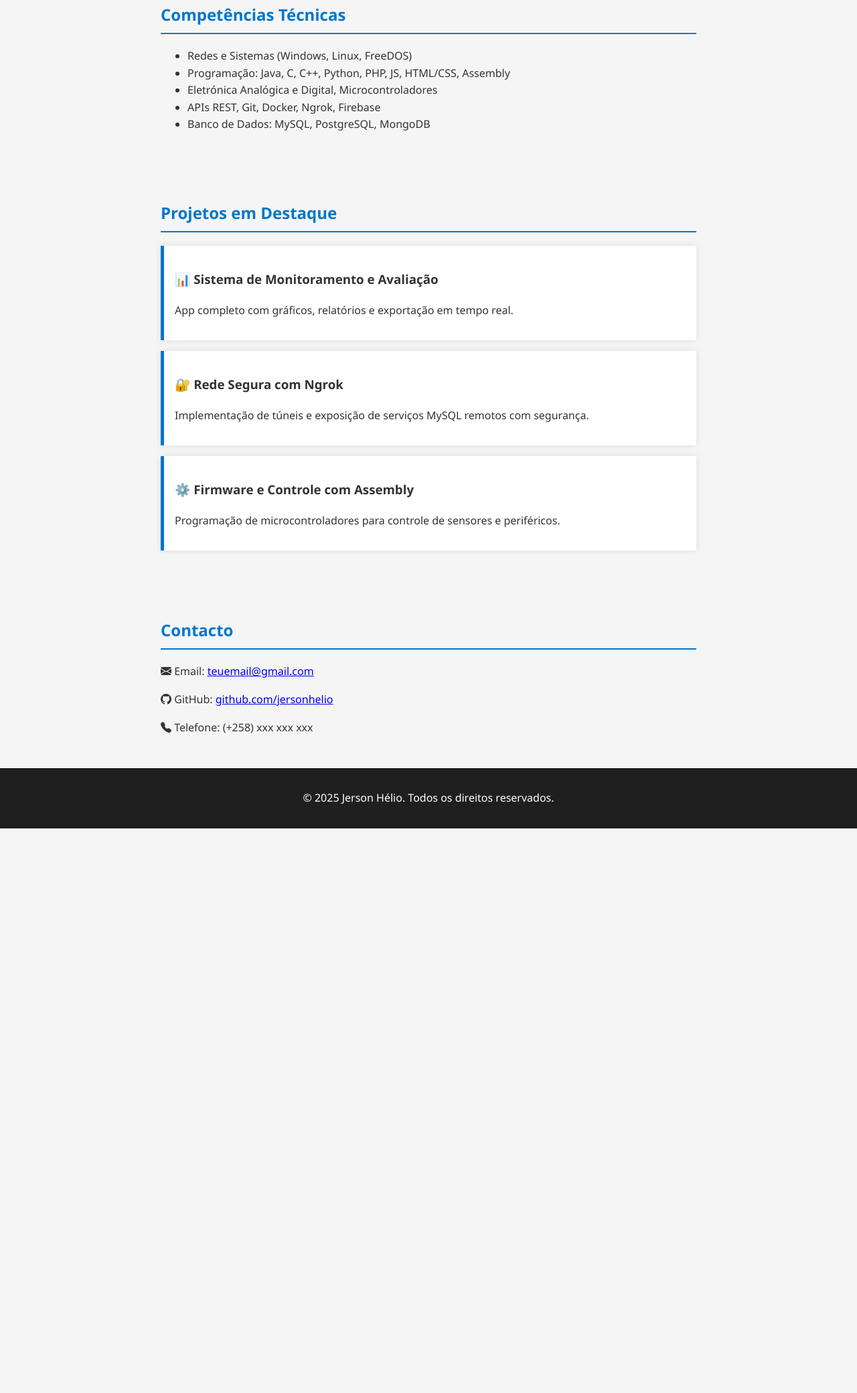
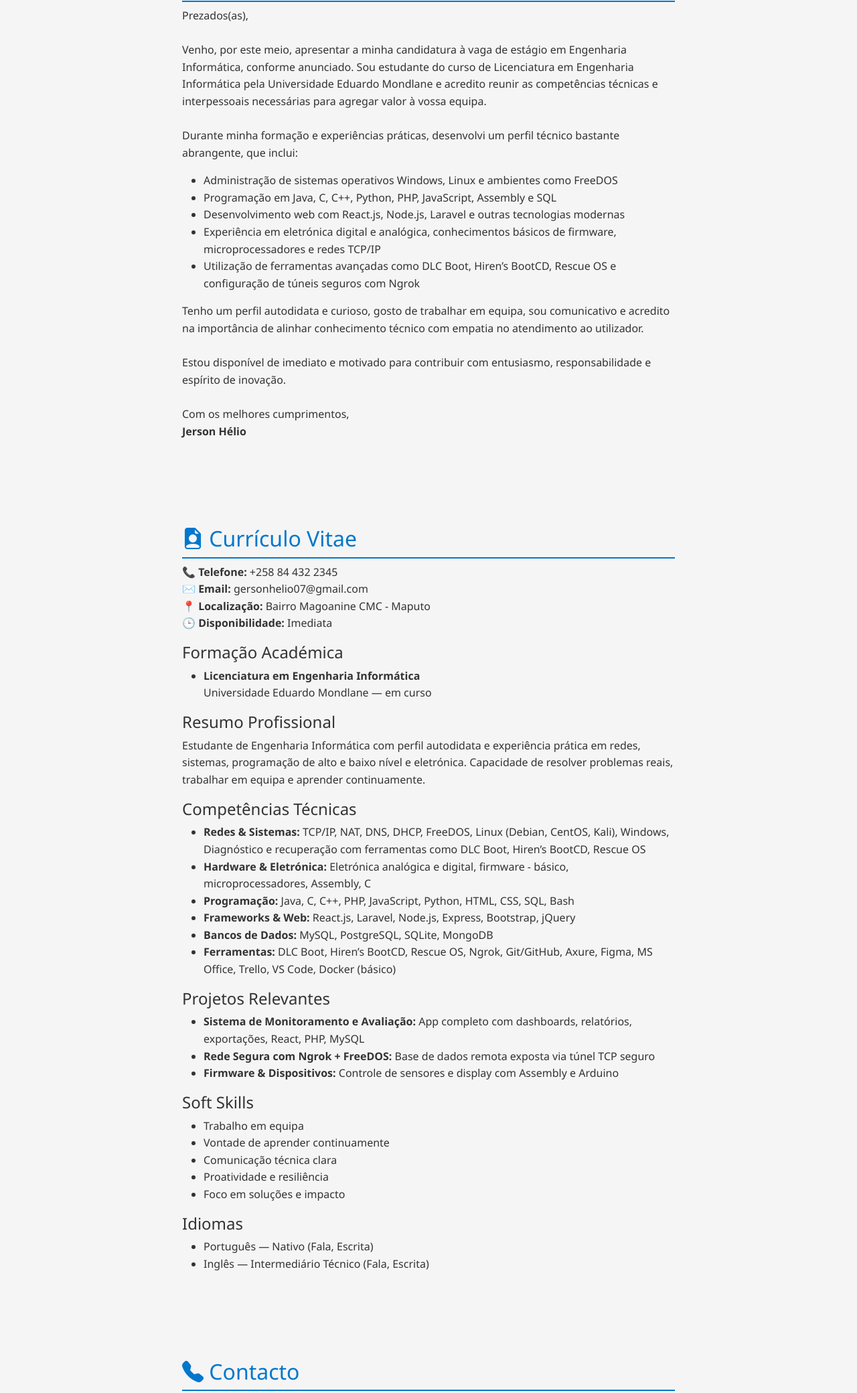
Before and after one commit to Jhelly7/jersonhelio.github.io, a plain HTML site: page index.html in a window 1280 px wide. Shown: the part 593-2673 px from the top of the page at 67% size. Before the commit the page ends 1830 px from the top, so only its background shows below. Drawn offline with nearby package versions, Linux system fonts and the light colour scheme.

Commit message:
index.html

```diff
--- a/index.html
+++ b/index.html
@@ -3,70 +3,115 @@
 <head>
   <meta charset="UTF-8" />
   <meta name="viewport" content="width=device-width, initial-scale=1.0" />
-  <title>Jerson Hélio | Portfólio</title>
+  <title>Jerson Hélio - Engenharia Informática</title>
+  <link href="https://cdn.jsdelivr.net/npm/bootstrap@5.3.3/dist/css/bootstrap.min.css" rel="stylesheet">
+  <link href="https://cdn.jsdelivr.net/npm/bootstrap-icons@1.10.5/font/bootstrap-icons.css" rel="stylesheet">
   <link rel="stylesheet" href="style.css" />
-
-  <!-- Bootstrap Icons -->
-  <link href="https://cdn.jsdelivr.net/npm/bootstrap-icons@1.10.5/font/bootstrap-icons.css" rel="stylesheet">
 </head>
 <body>
-  <header>
-    <img src="foto.jpg" alt="Foto de Jerson Hélio" class="perfil-img" />
-    <h1>Jerson Hélio</h1>
-    <p>Estudante de Engenharia Informática | Desenvolvedor Full Stack | Entusiasta de Sistemas</p>
+  <header class="text-center bg-dark text-white p-4">
+    <img src="foto.jpg" alt="Foto de Jerson Hélio" class="foto-perfil mb-2">
+    <h1 class="mb-0">Jerson Hélio Vilanculo</h1>
+    <p>Estudante de Engenharia Informática</p>
+    <nav>
+    <a href="#sobre">Sobre</a>|
+      <a href="#carta">Carta</a> |
+      <a href="#cv">CV</a> |
+      <a href="#contato">Contacto</a>
+    </nav>
   </header>
 
-  <nav>
-    <a href="#sobre">Sobre</a>
-    <a href="#competencias">Competências</a>
-    <a href="#projetos">Projetos</a>
-    <a href="#contacto">Contacto</a>
-  </nav>
+  <main class="container py-5">
 
     <section id="sobre">
-    <h2>Sobre Mim</h2>
+        <h2><i class="bi bi-file-earmark-person-fill"></i>   Sobre Mim </h2>
         <p>
-      Estudante do 3º ano em Engenharia Informática na UEM, com domínio em programação,
-      redes, eletrónica, microprocessadores e sistemas operativos. Perfil autodidata e apaixonado por resolver problemas reais.
+          Estudante do curso de linceciatura em Engenharia Informática na Universidade Eduardo Mondlane, com domínio em programação, conhecimentos básicos
+         de redes de computadores, base de dados, eletrónica analógica e digital, microprocessadores e sistemas operativos. Perfil autodidata e apaixonado por resolver problemas reais.
         </p>
       </section>
 
-  <section id="competencias">
-    <h2>Competências Técnicas</h2>
+    <section id="carta" class="mb-5">
+      <h2><i class="bi bi-envelope-fill"></i> Carta de Apresentação</h2>
+      <p>
+        Prezados(as),<br><br>
+        Venho, por este meio, apresentar a minha candidatura à vaga de estágio em Engenharia Informática, conforme anunciado. Sou estudante do curso de Licenciatura em Engenharia Informática pela Universidade Eduardo Mondlane e acredito reunir as competências técnicas e interpessoais necessárias para agregar valor à vossa equipa.<br><br>
+        Durante minha formação e experiências práticas, desenvolvi um perfil técnico bastante abrangente, que inclui:
         <ul>
-      <li>Redes e Sistemas (Windows, Linux, FreeDOS)</li>
-      <li>Programação: Java, C, C++, Python, PHP, JS, HTML/CSS, Assembly</li>
-      <li>Eletrónica Analógica e Digital, Microcontroladores</li>
-      <li>APIs REST, Git, Docker, Ngrok, Firebase</li>
-      <li>Banco de Dados: MySQL, PostgreSQL, MongoDB</li>
+          <li>Administração de sistemas operativos Windows, Linux e ambientes como FreeDOS</li>
+          <li>Programação em Java, C, C++, Python, PHP, JavaScript, Assembly e SQL</li>
+          <li>Desenvolvimento web com React.js, Node.js, Laravel e outras tecnologias modernas</li>
+          <li>Experiência em eletrónica digital e analógica, conhecimentos básicos de firmware, microprocessadores e redes TCP/IP</li>
+          <li>Utilização de ferramentas avançadas como DLC Boot, Hiren’s BootCD, Rescue OS e configuração de túneis seguros com Ngrok</li>
+        </ul>
+        Tenho um perfil autodidata e curioso, gosto de trabalhar em equipa, sou comunicativo e acredito na importância de alinhar conhecimento técnico com empatia no atendimento ao utilizador.<br><br>
+        Estou disponível de imediato e motivado para contribuir com entusiasmo, responsabilidade e espírito de inovação.<br><br>
+        Com os melhores cumprimentos,<br>
+        <strong>Jerson Hélio</strong>
+      </p>
+    </section>
+
+    <section id="cv" class="mb-5">
+      <h2><i class="bi bi-file-earmark-person-fill"></i> Currículo Vitae</h2>
+
+      <p><strong>📞 Telefone:</strong> +258 84 432 2345<br>
+      <strong>✉️ Email:</strong> gersonhelio07@gmail.com<br>
+      <strong>📍 Localização:</strong> Bairro Magoanine CMC - Maputo<br>
+      <strong>🕒 Disponibilidade:</strong> Imediata
+
+      <h4>Formação Académica</h4>
+      <ul>
+        <li><strong>Licenciatura em Engenharia Informática</strong><br>Universidade Eduardo Mondlane — em curso</li>
+      </ul>
+
+      <h4>Resumo Profissional</h4>
+      <p>Estudante de Engenharia Informática com perfil autodidata e experiência prática em redes, sistemas, programação de alto e baixo nível e eletrónica. Capacidade de resolver problemas reais, trabalhar em equipa e aprender continuamente.</p>
+
+      <h4>Competências Técnicas</h4>
+      <ul>
+        <li><strong>Redes & Sistemas:</strong> TCP/IP, NAT, DNS, DHCP, FreeDOS, Linux (Debian, CentOS, Kali), Windows, Diagnóstico e recuperação com ferramentas como DLC Boot, Hiren’s BootCD, Rescue OS</li>
+        <li><strong>Hardware & Eletrónica:</strong> Eletrónica analógica e digital, firmware - básico, microprocessadores, Assembly, C</li>
+        <li><strong>Programação:</strong> Java, C, C++, PHP, JavaScript, Python, HTML, CSS, SQL, Bash</li>
+        <li><strong>Frameworks & Web:</strong> React.js, Laravel, Node.js, Express, Bootstrap, jQuery</li>
+        <li><strong>Bancos de Dados:</strong> MySQL, PostgreSQL, SQLite, MongoDB</li>
+        <li><strong>Ferramentas:</strong> DLC Boot, Hiren’s BootCD, Rescue OS, Ngrok, Git/GitHub, Axure, Figma, MS Office, Trello, VS Code, Docker (básico)</li>
+      </ul>
+
+      <h4>Projetos Relevantes</h4>
+      <ul>
+        <li><strong>Sistema de Monitoramento e Avaliação:</strong> App completo com dashboards, relatórios, exportações, React, PHP, MySQL</li>
+        <li><strong>Rede Segura com Ngrok + FreeDOS:</strong> Base de dados remota exposta via túnel TCP seguro</li>
+        <li><strong>Firmware & Dispositivos:</strong> Controle de sensores e display com Assembly e Arduino</li>
+      </ul>
+
+      <h4>Soft Skills</h4>
+      <ul>
+        <li>Trabalho em equipa</li>
+        <li>Vontade de aprender continuamente</li>
+        <li>Comunicação técnica clara</li>
+        <li>Proatividade e resiliência</li>
+        <li>Foco em soluções e impacto</li>
+      </ul>
+
+      <h4>Idiomas</h4>
+      <ul>
+        <li>Português — Nativo (Fala, Escrita)</li>
+        <li>Inglês — Intermediário Técnico (Fala, Escrita)</li>
       </ul>
     </section>
 
-  <section id="projetos">
-    <h2>Projetos em Destaque</h2>
-    <div class="card">
-      <h3>📊 Sistema de Monitoramento e Avaliação</h3>
-      <p>App completo com gráficos, relatórios e exportação em tempo real.</p>
-    </div>
-    <div class="card">
-      <h3>🔐 Rede Segura com Ngrok</h3>
-      <p>Implementação de túneis e exposição de serviços MySQL remotos com segurança.</p>
-    </div>
-    <div class="card">
-      <h3>⚙️ Firmware e Controle com Assembly</h3>
-      <p>Programação de microcontroladores para controle de sensores e periféricos.</p>
-    </div>
+    <section id="contato" class="mb-5">
+      <h2><i class="bi bi-telephone-fill"></i> Contacto</h2>
+      <ul>
+        <li><strong>📞 Telefone:</strong> +258 84 432 2345</li>
+        <li><strong>✉️ Email:</strong> gersonhelio07@gmail.com</li>
+        <li><strong>📍 Localização:</strong> Bairro Magoanine CMC - Maputo </li>
+      </ul>
     </section>
+  </main>
 
-  <section id="contacto">
-    <h2>Contacto</h2>
-    <p><i class="bi bi-envelope-fill"></i> Email: <a href="mailto:teuemail@gmail.com">teuemail@gmail.com</a></p>
-    <p><i class="bi bi-github"></i> GitHub: <a href="https://github.com/jersonhelio" target="_blank">github.com/jersonhelio</a></p>
-    <p><i class="bi bi-telephone-fill"></i> Telefone: (+258) xxx xxx xxx</p>
-  </section>
-
-  <footer>
-    <p>&copy; 2025 Jerson Hélio. Todos os direitos reservados.</p>
+  <footer class="text-center bg-dark text-white p-3">
+    &copy; 2025 Jerson Hélio. Todos os direitos reservados.
   </footer>
 
   <script src="script.js"></script>
```
Lines whose indentation alone changed are shown as unchanged.
